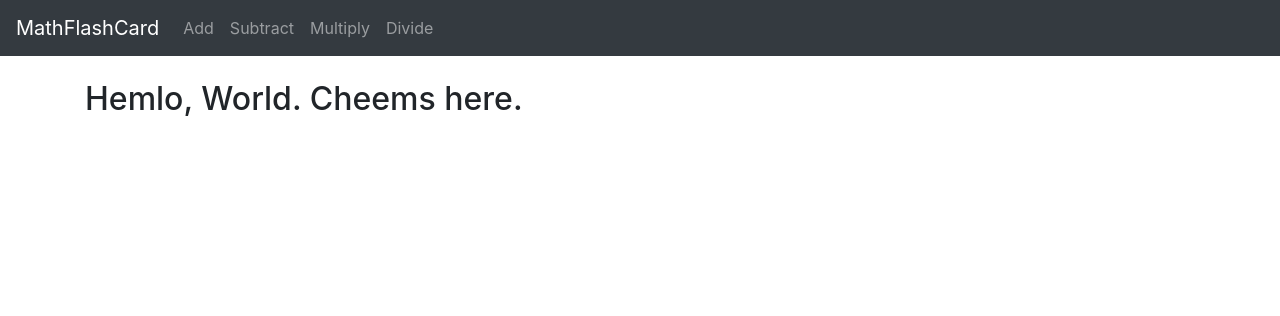
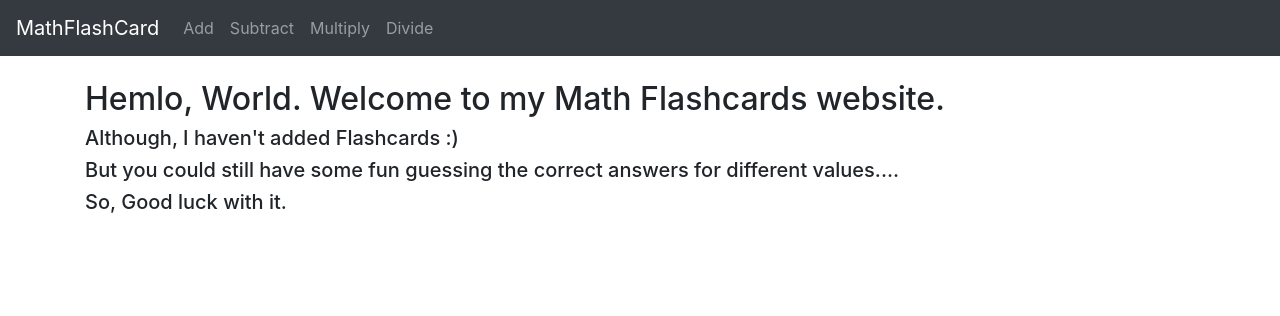
Before and after one commit to inhumanxd/flashcards, a Django app: template flashcard/website/templates/home.html in a window 1280 px wide. Shown: the top 316 px of the page. Run offline with Django 3.2, Linux system fonts and the light colour scheme; the template is opened without the code that fills it, so the values that code supplies are empty; some libraries are stand-ins or nearby versions.

Commit message:
tweaked for heroku

```diff
--- a/flashcard/website/templates/home.html
+++ b/flashcard/website/templates/home.html
@@ -2,6 +2,10 @@
 
 {% block 'content' %}
 
-    <h2>Hemlo, World. Cheems here.</h2>
+    <h2>Hemlo, World. Welcome to my Math Flashcards website.</h2>
+
+    <h5> Although, I haven't added Flashcards :) </h5>
+    <h5>But you could still have some fun guessing the correct answers for different values.... </h5>
+    <h5>So, Good luck with it.</h5>
 
 {% endblock %}
```
